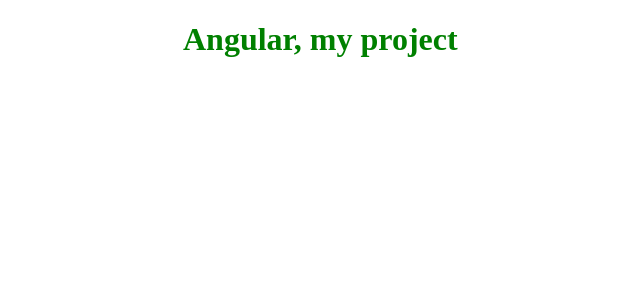
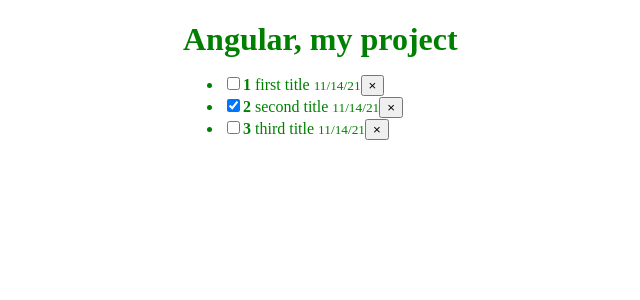
Before and after one commit to webjsworker/Aliaksei_Yudziankou_tasks, an Angular app in the folder my-project/: page / in a window 1280 px wide. Shown: the top 300 px of the page, without its empty margins (157-797 px from the left). Built offline with nearby package versions, Linux system fonts and the light colour scheme.

Commit message:
feat: pipedate.

```diff
--- a/my-project/src/app/app.component.html
+++ b/my-project/src/app/app.component.html
@@ -1,3 +1,5 @@
 <div class="contaner">
   <h1>{{appTitle}}</h1>
+
+  <app-elem [elems]="elems"></app-elem>
 </div>
--- a/my-project/src/app/app.component.ts
+++ b/my-project/src/app/app.component.ts
@@ -1,4 +1,13 @@
 import { Component } from '@angular/core';
+/* import { title } from 'process'; */
+
+
+export interface Elem {
+  id:number
+  title: string
+  completed: boolean
+  date?:any
+}
 
 @Component({
   selector: 'app-root',
@@ -7,4 +16,10 @@
 })
 export class AppComponent {
   appTitle = 'Angular, my project'
+
+  public elems: Elem[] = [
+    {id: 1, title: 'first title', completed: false, date: new Date()},
+    {id: 2, title: 'second title', completed: true, date: new Date()},
+    {id: 3, title: 'third title', completed: false, date: new Date()},
+  ]
 }
--- a/my-project/src/app/app.module.ts
+++ b/my-project/src/app/app.module.ts
@@ -3,10 +3,12 @@
 
 import { AppRoutingModule } from './app-routing.module';
 import { AppComponent } from './app.component';
+import { ElemComponent } from './elem/elem.component';
 
 @NgModule({
   declarations: [
-    AppComponent
+    AppComponent,
+    ElemComponent
   ],
   imports: [
     BrowserModule,
--- /dev/null
+++ b/my-project/src/app/elem/elem.component.html
@@ -0,0 +1,12 @@
+<ul>
+    <li *ngFor="let elem of elems; let i = index">
+        <span [class.done]="elem.completed">
+            <input type="checkbox" [checked]="elem.completed">
+            <strong>{{ i + 1 }} </strong> {{elem.title}}
+        </span>
+        <small>{{elem.date | date:'shortDate'}}</small>
+        <button class="rm">&times;</button>
+
+    </li>
+
+</ul>
--- /dev/null
+++ b/my-project/src/app/elem/elem.component.ts
@@ -0,0 +1,18 @@
+import { Component, Input, OnInit } from '@angular/core';
+import { Elem } from '../app.component';
+
+@Component({
+  selector: 'app-elem',
+  templateUrl: './elem.component.html',
+  styleUrls: ['./elem.component.scss']
+})
+export class ElemComponent implements OnInit {
+
+ @Input() elems: Elem[] = []
+
+  constructor() { }
+
+  ngOnInit(): void {
+  }
+
+}
```
Also changed, not shown: my-project/src/app/elem/elem.component.scss (added), 1 other file (tests, documents, lock files or other folders).
